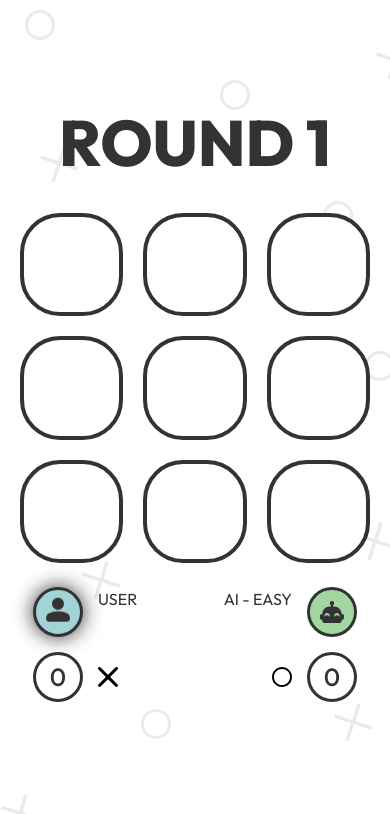
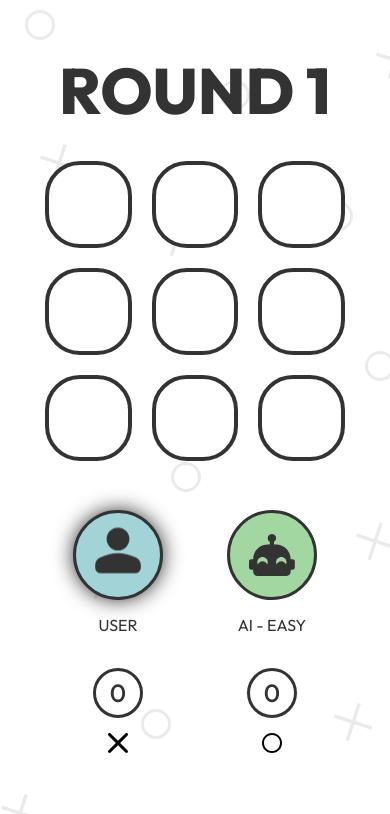
Before and after one commit to baheerpayab/tic-tac-toe, a website: page index.html in a window 390 px wide. Both pictures are taken after a click on the button "START". Shown: the top 814 px of the page. Drawn offline with Linux system fonts and the light colour scheme.

Commit message:
Redesign 850px-screen media query

```diff
--- a/styles.css
+++ b/styles.css
@@ -86,6 +86,7 @@ button > img {
 
 
 .player-name {
+  text-align: center;
   font-size: 2.5vw;
   font-weight: 300;
   padding: 0;
@@ -582,13 +583,13 @@ footer {
 
   .grid {
     width: 40vw;
-    min-width: 350px;
+    min-width: 300px;
     aspect-ratio: 1;
   }
 
   .grid-cell {
     border: 4px solid #333333;
-    border-radius: 40px;
+    border-radius: 35px;
   }
 
   .cell-sign {
@@ -597,11 +598,11 @@ footer {
 
   .player-bar {
     align-items: center;
-    flex-direction: row;
+    flex-direction: column;
     flex-wrap: wrap;
     align-items: center;
-    width: 160px;
-    margin-top: 20px;
+    width: 150px;
+    margin-top: 45px;
   }
 
   #player-bar-x {
@@ -609,17 +610,17 @@ footer {
   }
 
   #player-bar-o {
-    display: flex;
+  /*  display: flex;
     align-self: flex-start;
     flex-direction: row-reverse;
     flex-wrap: wrap;
-    align-items: center;
+    align-items: center; */
 
     order: 2
   }
 
   .player-profile {
-    width: 50px;
+    width: 90px;
     aspect-ratio: 1;
     border: 3px solid #333333;
   }
@@ -629,17 +630,15 @@ footer {
   }
 
   .player-name-sm {
+    text-align: center;
     font-size: 16px;
     font-weight: 400;
-    width: 90px;
-    height: 45px;
+    width: 120px;
+    height: 38px;
     padding: 0;
     margin: 0;
   }
 
-  #player-o-name-sm {
-    text-align: right;
-  }
 
   .token-sm {
     width: 20px;
@@ -707,7 +706,7 @@ footer {
       transform: translate(0px, 0px);
     }
     50% {
-      transform: translate(0px, -2.5px);
+      transform: translate(0px, -5px);
     }
 
   }
```
